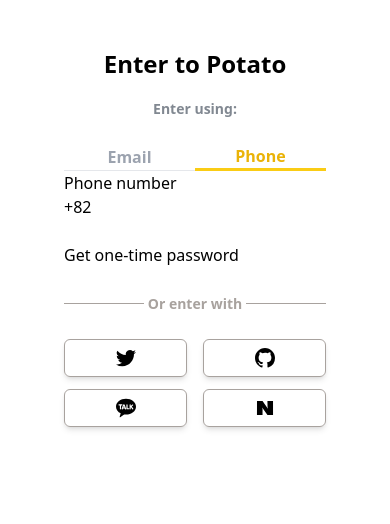
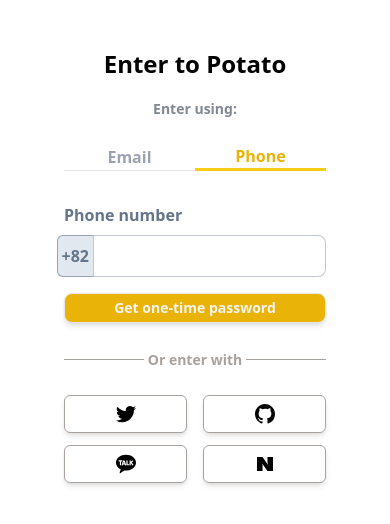
Before and after one commit to rnrudxo2872/market-c, a Next.js app: page / in a window 390 px wide. Both pictures are taken after a click on the button "Phone". Shown: the top 524 px of the page. Built offline with nearby package versions, Linux system fonts and the light colour scheme.

Commit message:
login - phone 뷰

```diff
--- a/pages/index.tsx
+++ b/pages/index.tsx
@@ -58,7 +58,7 @@ const Home: NextPage = () => {
             <div className="flex flex-col space-y-4">
               <input
                 type="text"
-                className="border-[1.5px] border-gray-400 border-opacity-60 rounded-lg py-2 focus:outline-amber-500"
+                className="border-[1.5px] border-gray-400 border-opacity-60 rounded-lg py-2 outline-none focus:border-amber-500 focus:ring-1 ring-amber-500 transition-all duration-300"
               />
               <button className="bg-yellow-500 text-stone-100 text-sm font-semibold py-1 rounded-lg border-[1px] shadow-md">
                 Get login link
@@ -66,18 +66,23 @@ const Home: NextPage = () => {
             </div>
           </div>
         ) : (
-          <div>
+          <div className="space-y-2 mt-8">
             <div>
-              <span>Phone number</span>
+              <span className="font-semibold text-slate-500">Phone number</span>
             </div>
-            <div>
-              <div>
-                <div>
-                  <span>+82</span>
+            <div className="flex flex-col space-y-4">
+              <div className="flex flex-row-reverse">
+                <input
+                  type="text"
+                  className="border-[1.5px] border-gray-400 border-opacity-60 rounded-lg rounded-l-none py-2 outline-none focus:border-amber-500 focus:ring-1 flex-grow peer ring-amber-500 transition-all duration-300"
+                />
+                <div className="bg-slate-200 flex items-center border border-gray-400 border-r-0 rounded-l-md peer-focus:ring-1 peer-focus:border-amber-500 ring-amber-500 transition-all duration-300">
+                  <span className="text-slate-500 font-semibold px-1">+82</span>
                 </div>
-                <input type="text" />
               </div>
-              <button>Get one-time password</button>
+              <button className="bg-yellow-500 text-stone-100 text-sm font-semibold py-1 rounded-lg border-[1px] shadow-md">
+                Get one-time password
+              </button>
             </div>
           </div>
         )}
```
